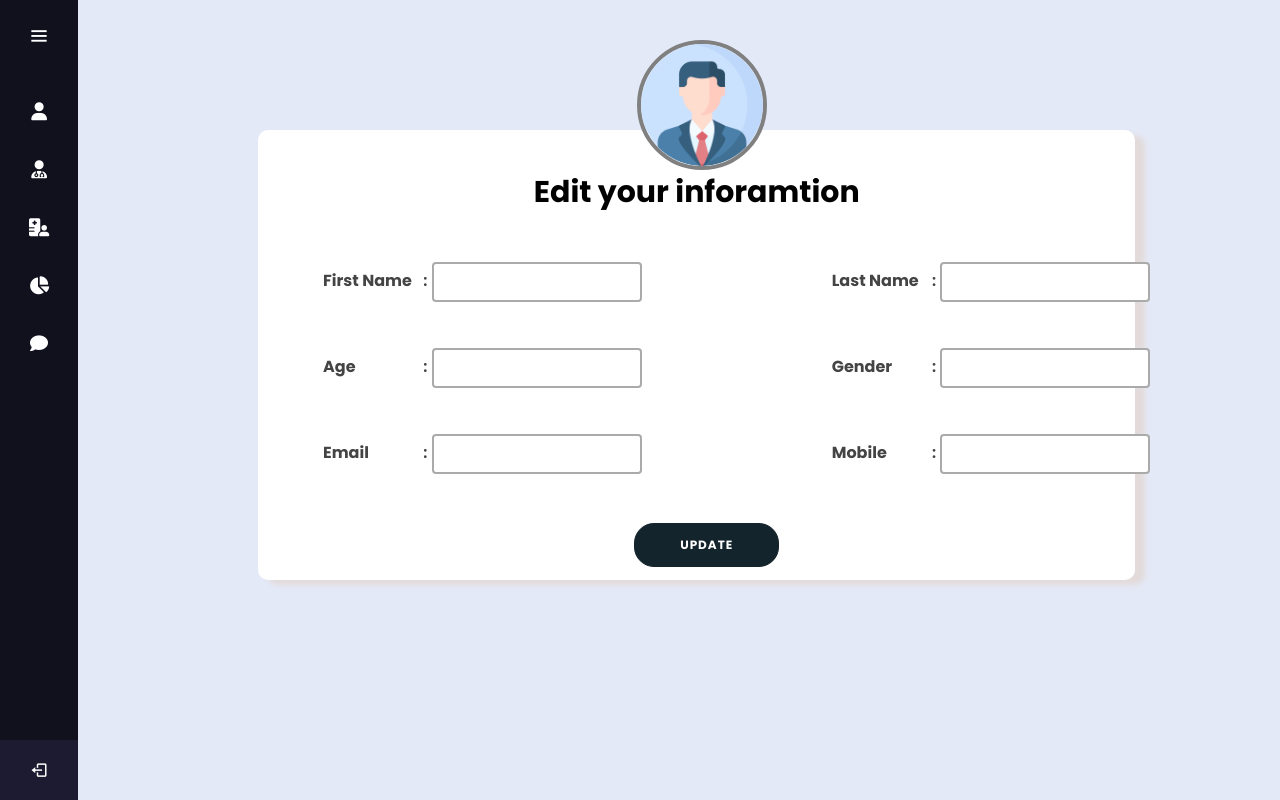
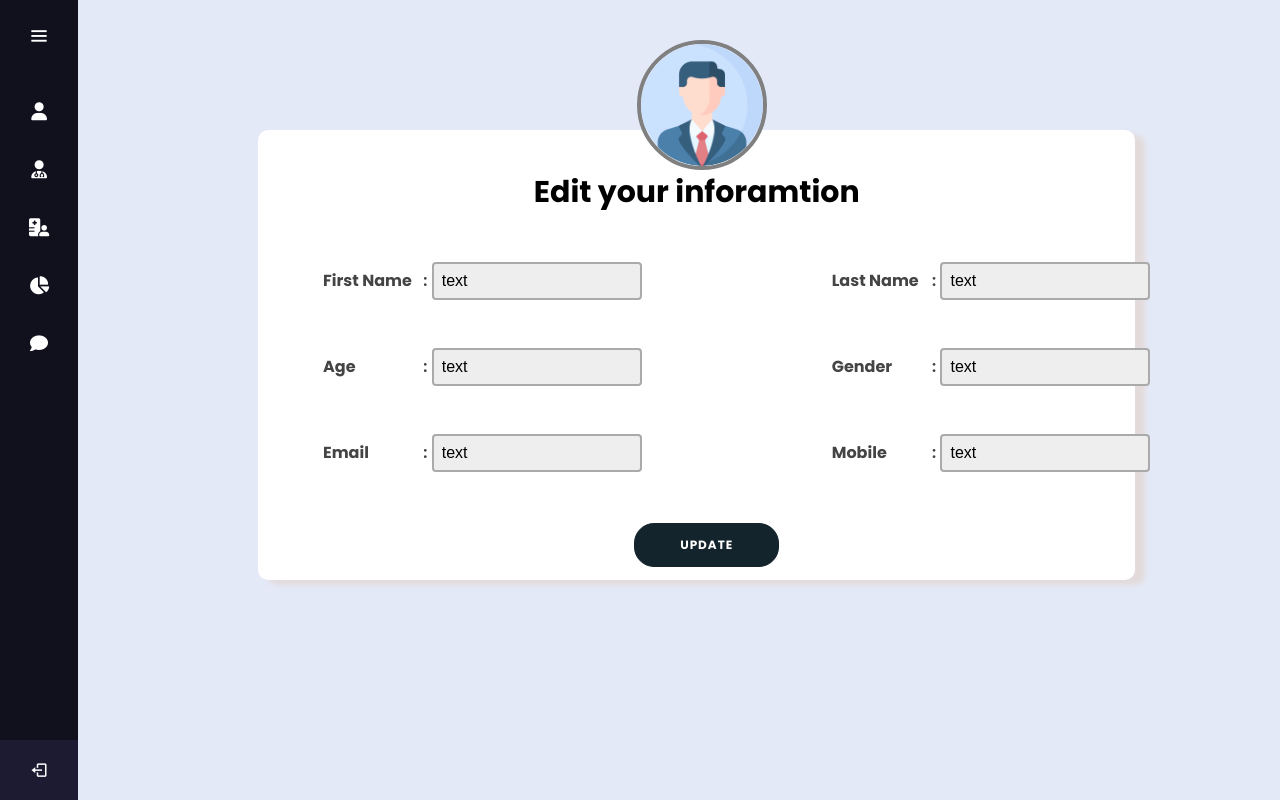
Before and after one commit to MohamedAIsmail/Radiology-Website, a Flask app: page /edit-admin-profile in a window 1280 px wide. Run offline with Flask 2, Linux system fonts and the light colour scheme; some libraries are stand-ins or nearby versions.

Commit message:
Front end done

```diff
--- a/app.py
+++ b/app.py
@@ -7,7 +7,7 @@ import mysql.connector
 mydb = mysql.connector.connect(
     host="localhost",
     user="root",
-    passwd="root",
+    passwd="1234",
     database="Raddb"
 )
 
--- a/database.py
+++ b/database.py
@@ -5,7 +5,7 @@ def recreatedb(bool):
     mydb = mysql.connector.connect(
         host="localhost",
         user="root",
-        passwd="root"
+        passwd="1234"
     )
 
     mycursor = mydb.cursor()
@@ -18,7 +18,7 @@ def recreatedb(bool):
     mydb = mysql.connector.connect(
         host="localhost",
         user="root",
-        passwd="root",
+        passwd="1234",
         database="Raddb"
     )
 
--- a/static/css/Admin_profile.css
+++ b/static/css/Admin_profile.css
@@ -536,6 +536,12 @@ button:focus {
 
 }
 
+form input {
+    background-color: #eee;
+    font-family: 'Montserrat', sans-serif;
+    font-size: 16px;
+}
+
 
 @media (min-width: 768px) {
 
--- a/static/css/Patient_profile.css
+++ b/static/css/Patient_profile.css
@@ -535,6 +535,12 @@ button:focus {
 
 }
 
+form input {
+    background-color: #eee;
+    font-family: 'Montserrat', sans-serif;
+    font-size: 16px;
+}
+
 @media (min-width: 576px) {
 
     button {
--- a/templates/View-complaints.html
+++ b/templates/View-complaints.html
@@ -100,7 +100,7 @@
                 <tbody>
                     {% for r in data %}
                     <tr>
-                        <td class="people">
+                        <td class="report">
                             <img src="../static/img/patient2.png" alt="">
                             <div class="info">
                                 {{r.0}}
--- a/templates/edit-admin-profile.html
+++ b/templates/edit-admin-profile.html
@@ -95,27 +95,24 @@
                     <div class="row">
                         <div class="bio-row">
                             <p><span>First Name </span>:
-                                <input type="text" id="fname" name="fname" required>
+                                <input type="text" id="fname" name="fname" value="text">
                             </p>
                         </div>
                         <div class="bio-row ">
-                            <p class="right-box"><span>Last Name </span>: <input type="text" id="fname" name="lname"
-                                    required></p>
+                            <p class="right-box"><span>Last Name </span>: <input type="text" id="fname" name="lname" value="text"></p>
                         </div>
 
                         <div class="bio-row ">
-                            <p><span>Age</span>: <input type="text" id="fname" name="age" required></p>
+                            <p><span>Age</span>: <input type="text" id="fname" name="age" value="text"></p>
                         </div>
                         <div class="bio-row">
-                            <p class="right-box"><span>Gender </span>: <input type="text" id="fname" name="gen"
-                                    required></p>
+                            <p class="right-box"><span>Gender </span>: <input type="text" id="fname" name="gen" value="text"></p>
                         </div>
                         <div class="bio-row ">
-                            <p><span>Email </span>: <input type="text" id="fname" name="email" required></p>
+                            <p><span>Email </span>: <input type="text" id="fname" name="email" value="text"></p>
                         </div>
                         <div class="bio-row">
-                            <p class="right-box"><span>Mobile </span>: <input type="text" id="fname" name="mobile"
-                                    required></p>
+                            <p class="right-box"><span>Mobile </span>: <input type="text" id="fname" name="mobile" value="text"></p>
                         </div>
 
 
--- a/templates/patient-view.html
+++ b/templates/patient-view.html
@@ -97,7 +97,7 @@
                     {% for r in data %}
                     <tr>
                         <td>{{ r.0 }}</td>
-                        <td class="people">
+                        <td class="report">
                             <img src="../static/img/patient2.png" alt="">
                             <div class="info">
                                 {{ r.1 }}
```
Also changed, not shown: templates/edit-doctor-profile.html (+6 -9 lines), templates/edit_patient_profile.html (+6 -9 lines).
